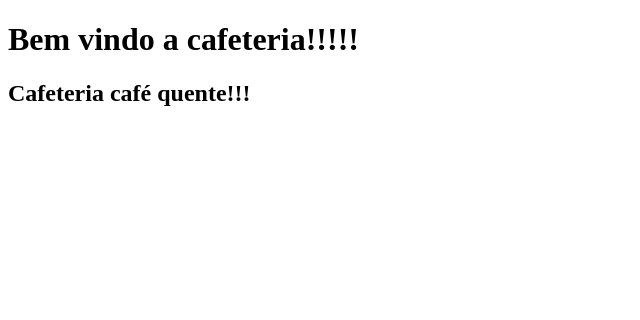
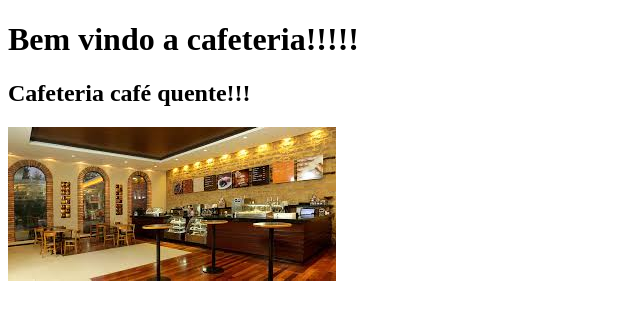
Before and after one commit to Rayara-leticia/123, a plain HTML site: page index.html in a window 1280 px wide. Shown: the whole page, without its empty margins (0-640 px from the left). Drawn offline with Linux system fonts and the light colour scheme.

Commit message:
adicionado foto da cafeteria

```diff
--- a/index.html
+++ b/index.html
@@ -8,5 +8,6 @@
 <body>
     <h1>Bem vindo a cafeteria!!!!!</h1>
     <h2>Cafeteria café quente!!!</h2>
+    <img src="/img/frente.jpg" alt="">
 </body>
 </html>
```
Also changed, not shown: img/frente.jpg (added).
